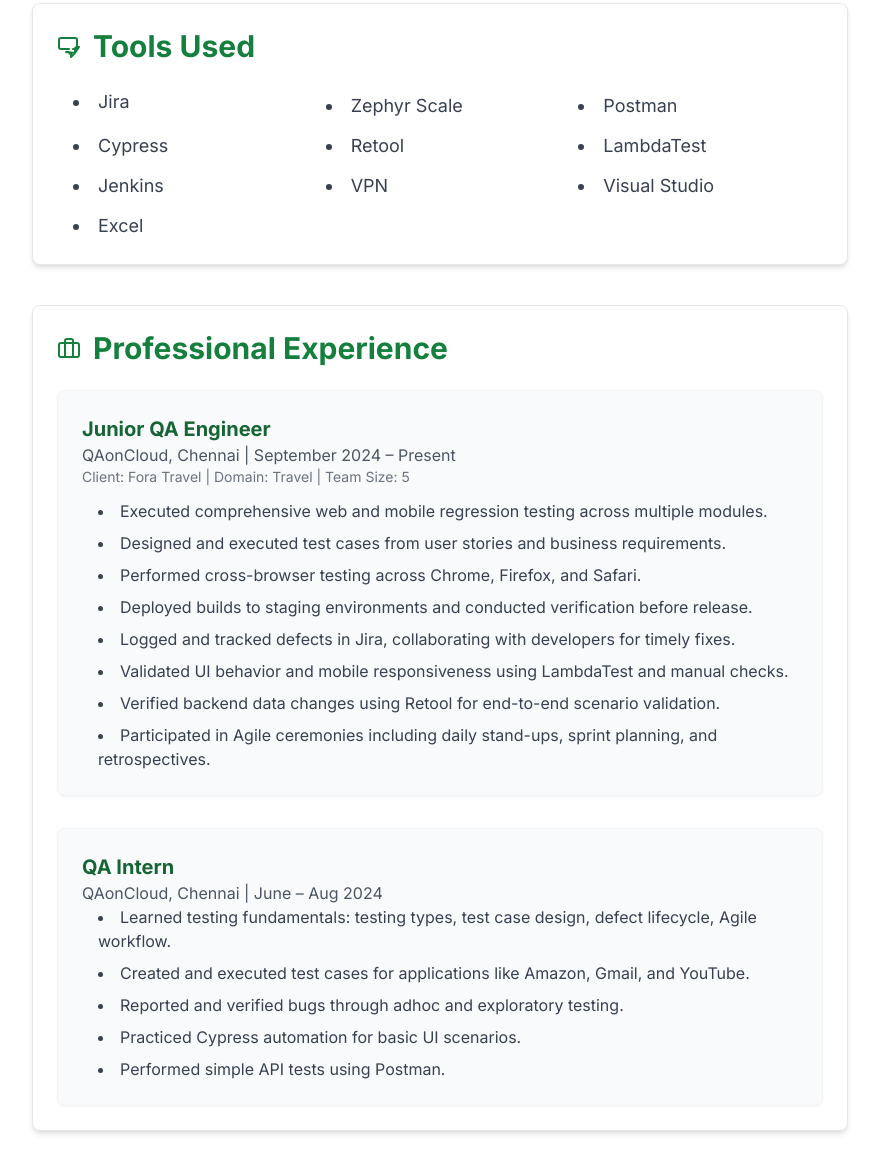
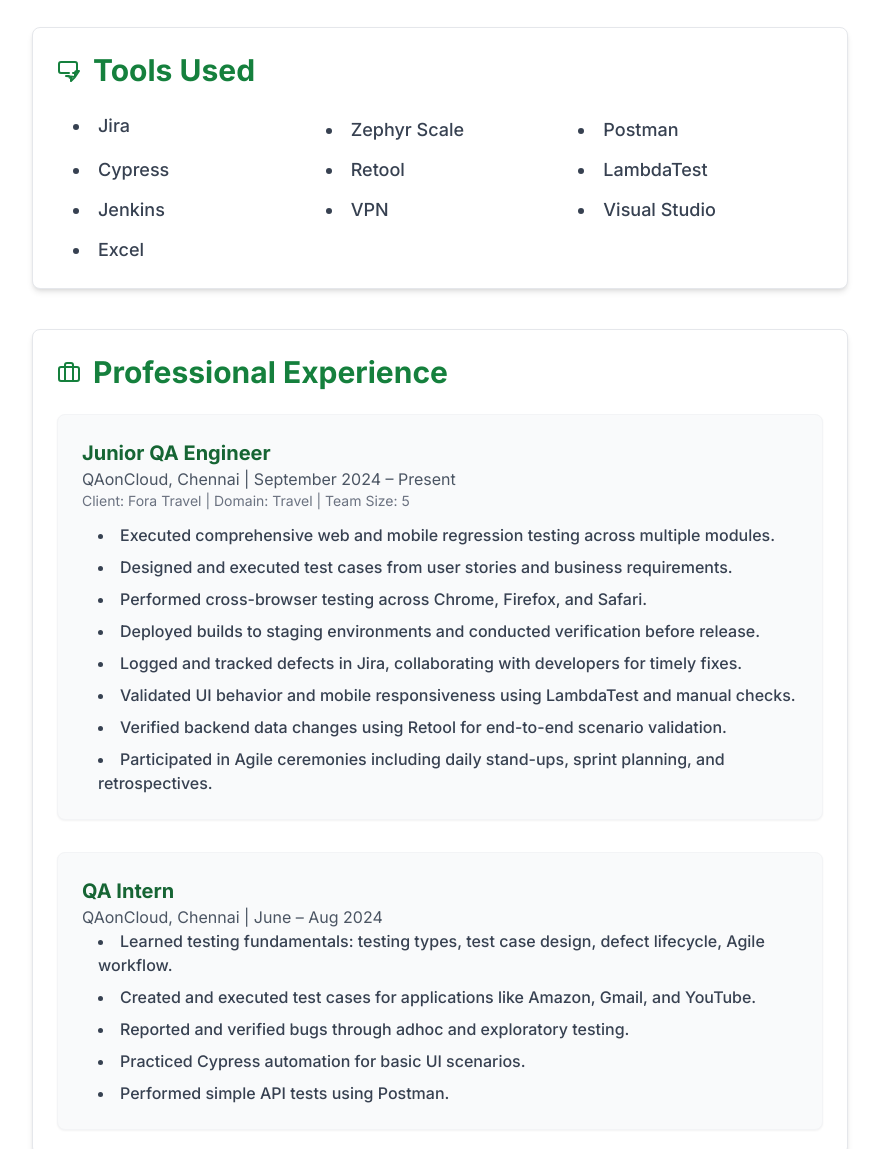
Before and after one commit to kaviyasenthilkumar5/portfolio, a plain HTML site: page index.html in a window 1280 px wide. Shown: the part 1478-2627 px from the top of the page, without its empty margins (200-1079 px from the left). Drawn offline with nearby package versions, Linux system fonts and the light colour scheme.

Commit message:
Update index.html

```diff
--- a/index.html
+++ b/index.html
@@ -3,7 +3,7 @@
 <head>
     <meta charset="UTF-8">
     <meta name="viewport" content="width=device-width, initial-scale=1.0">
-    <title>Kaviya Senthilkumar | Manual Tester Portfolio</title>
+    <title>Kaviya Senthilkumar | Junior QA Engineer | Manual Testing Portfolio</title>
     <!-- Tailwind CSS CDN for modern, responsive styling -->
     <script src="https://cdn.tailwindcss.com"></script>
     <link href="https://fonts.googleapis.com/css2?family=Inter:wght@300;400;500;600;700&display=swap" rel="stylesheet">
@@ -39,7 +39,7 @@
             <img src="Kaviya-min.jpg" alt="Kaviya Senthilkumar Profile Photo" class="w-40 h-40 object-cover rounded-full border-4 border-white shadow-md mx-auto mb-4">
 
             <h1 class="text-4xl sm:text-5xl font-extrabold mb-2">Kaviya Senthilkumar</h1>
-            <p class="text-xl sm:text-2xl font-light mb-4">Manual Tester</p>
+            <p class="text-xl sm:text-2xl font-light mb-4">Junior QA Engineer | Manual Testing</p>
 
             <!-- Contact Information -->
             <div class="flex flex-wrap justify-center gap-4 text-lg">
@@ -95,44 +95,44 @@
                     <div>
                         <h3 class="font-semibold text-xl text-green-600 mb-3">Testing Types:</h3>
                         <ul class="list-disc list-inside space-y-1 pl-4">
-                            <li>Functional, Regression, Sanity, Retesting</li>
-                            <li>Integration, System, Exploratory, Ad-hoc, Mobile view</li>
+                            <li class="font-medium">Functional, Regression, Sanity, Retesting</li>
+                            <li class="font-medium">Integration, System, Exploratory, Ad-hoc, Mobile view</li>
                         </ul>
                     </div>
                     <div>
                         <h3 class="font-semibold text-xl text-green-600 mb-3">Web & Mobile Testing:</h3>
                         <ul class="list-disc list-inside space-y-1 pl-4">
-                            <li>iOS validation, responsive design checks, cross-browser compatibility</li>
+                            <li class="font-medium">iOS validation, responsive design checks, cross-browser compatibility</li>
                         </ul>
                     </div>
                     <div>
                         <h3 class="font-semibold text-xl text-green-600 mb-3">Test Management:</h3>
                         <ul class="list-disc list-inside space-y-1 pl-4">
-                            <li>Test case design, execution, defect reporting, requirement traceability</li>
+                            <li class="font-medium">Test case design, execution, defect reporting, requirement traceability</li>
                         </ul>
                     </div>
                     <div>
                         <h3 class="font-semibold text-xl text-green-600 mb-3">Bug Tracking:</h3>
                         <ul class="list-disc list-inside space-y-1 pl-4">
-                            <li>Jira – Issue creation, lifecycle management, status tracking</li>
+                            <li class="font-medium">Jira – Issue creation, lifecycle management, status tracking</li>
                         </ul>
                     </div>
                     <div>
                         <h3 class="font-semibold text-xl text-green-600 mb-3">Automation Basics:</h3>
                         <ul class="list-disc list-inside space-y-1 pl-4">
-                            <li>Cypress with JavaScript – commands, assertions, UI handling, fixtures, custom commands</li>
+                            <li class="font-medium">Cypress with JavaScript – commands, assertions, UI handling, fixtures, custom commands</li>
                         </ul>
                     </div>
                     <div>
                         <h3 class="font-semibold text-xl text-green-600 mb-3">API Testing Basics:</h3>
                         <ul class="list-disc list-inside space-y-1 pl-4">
-                            <li>Postman for request validation, status code, and response checks</li>
+                            <li class="font-medium">Postman for request validation, status code, and response checks</li>
                         </ul>
                     </div>
                     <div>
                         <h3 class="font-semibold text-xl text-green-600 mb-3">Process Knowledge:</h3>
                         <ul class="list-disc list-inside space-y-1 pl-4">
-                            <li>Agile/Scrum, SDLC, STLC, Defect Life Cycle</li>
+                            <li class="font-medium">Agile/Scrum, SDLC, STLC, Defect Life Cycle</li>
                         </ul>
                     </div>
                 </div>
@@ -145,16 +145,16 @@
                     <span>Tools Used</span>
                 </h2>
                 <ul class="list-disc list-inside space-y-1 text-lg text-gray-700 pl-4 grid grid-cols-1 sm:grid-cols-2 lg:grid-cols-3 gap-2">
-                    <li>Jira</li>
-                    <li>Zephyr Scale</li>
-                    <li>Postman</li>
-                    <li>Cypress</li>
-                    <li>Retool</li>
-                    <li>LambdaTest</li>
-                    <li>Jenkins</li>
-                    <li>VPN</li>
-                    <li>Visual Studio</li>
-                    <li>Excel</li>
+                    <li class="font-medium">Jira</li>
+                    <li class="font-medium">Zephyr Scale</li>
+                    <li class="font-medium">Postman</li>
+                    <li class="font-medium">Cypress</li>
+                    <li class="font-medium">Retool</li>
+                    <li class="font-medium">LambdaTest</li>
+                    <li class="font-medium">Jenkins</li>
+                    <li class="font-medium">VPN</li>
+                    <li class="font-medium">Visual Studio</li>
+                    <li class="font-medium">Excel</li>
                 </ul>
             </section>
 
@@ -170,14 +170,14 @@
                     <p class="text-md text-gray-600">QAonCloud, Chennai | September 2024 – Present</p>
                     <p class="text-sm text-gray-500 mb-3">Client: Fora Travel | Domain: Travel | Team Size: 5</p>
                     <ul class="list-disc list-inside space-y-2 text-gray-700 pl-4">
-                        <li>Executed comprehensive web and mobile regression testing across multiple modules.</li>
-                        <li>Designed and executed test cases from user stories and business requirements.</li>
-                        <li>Performed cross-browser testing across Chrome, Firefox, and Safari.</li>
-                        <li>Deployed builds to staging environments and conducted verification before release.</li>
-                        <li>Logged and tracked defects in Jira, collaborating with developers for timely fixes.</li>
-                        <li>Validated UI behavior and mobile responsiveness using LambdaTest and manual checks.</li>
-                        <li>Verified backend data changes using Retool for end-to-end scenario validation.</li>
-                        <li>Participated in Agile ceremonies including daily stand-ups, sprint planning, and retrospectives.</li>
+                        <li class="font-medium">Executed comprehensive web and mobile regression testing across multiple modules.</li>
+                        <li class="font-medium">Designed and executed test cases from user stories and business requirements.</li>
+                        <li class="font-medium">Performed cross-browser testing across Chrome, Firefox, and Safari.</li>
+                        <li class="font-medium">Deployed builds to staging environments and conducted verification before release.</li>
+                        <li class="font-medium">Logged and tracked defects in Jira, collaborating with developers for timely fixes.</li>
+                        <li class="font-medium">Validated UI behavior and mobile responsiveness using LambdaTest and manual checks.</li>
+                        <li class="font-medium">Verified backend data changes using Retool for end-to-end scenario validation.</li>
+                        <li class="font-medium">Participated in Agile ceremonies including daily stand-ups, sprint planning, and retrospectives.</li>
                     </ul>
                 </div>
 
@@ -185,11 +185,11 @@
                     <h3 class="text-xl font-bold text-green-800">QA Intern</h3>
                     <p class="text-md text-gray-600">QAonCloud, Chennai | June – Aug 2024</p>
                     <ul class="list-disc list-inside space-y-2 text-gray-700 pl-4">
-                        <li>Learned testing fundamentals: testing types, test case design, defect lifecycle, Agile workflow.</li>
-                        <li>Created and executed test cases for applications like Amazon, Gmail, and YouTube.</li>
-                        <li>Reported and verified bugs through adhoc and exploratory testing.</li>
-                        <li>Practiced Cypress automation for basic UI scenarios.</li>
-                        <li>Performed simple API tests using Postman.</li>
+                        <li class="font-medium">Learned testing fundamentals: testing types, test case design, defect lifecycle, Agile workflow.</li>
+                        <li class="font-medium">Created and executed test cases for applications like Amazon, Gmail, and YouTube.</li>
+                        <li class="font-medium">Reported and verified bugs through adhoc and exploratory testing.</li>
+                        <li class="font-medium">Practiced Cypress automation for basic UI scenarios.</li>
+                        <li class="font-medium">Performed simple API tests using Postman.</li>
                     </ul>
                 </div>
             </section>
```
